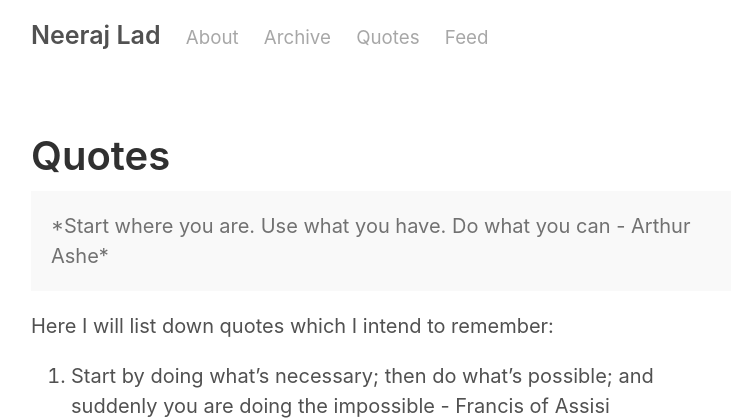
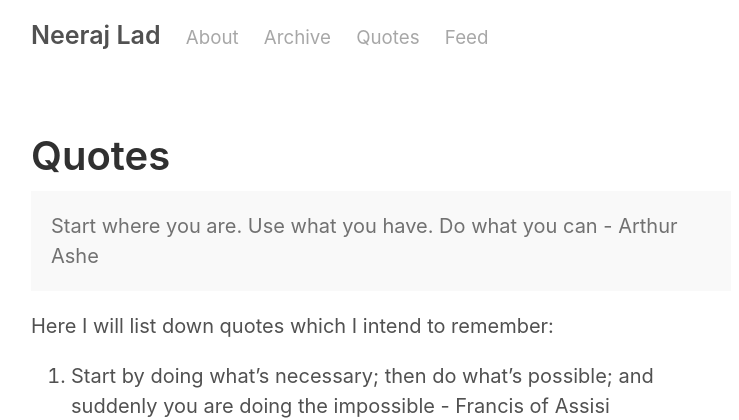
Before and after one commit to neeraj-lad/neeraj-lad.github.io, a Jekyll site: the page built from quotes.md, in a window 1280 px wide. Shown: the top 420 px of the page, without its empty margins (259-998 px from the left). Built offline with Jekyll 4.4.1, drawn with Linux system fonts in a browser that asks for light colours.

```diff
--- a/quotes.md
+++ b/quotes.md
@@ -4,7 +4,7 @@ title: Quotes
 ---
 
 <p class="message">
-*Start where you are. Use what you have. Do what you can - Arthur Ashe*
+Start where you are. Use what you have. Do what you can - Arthur Ashe
 </p>
 
 Here I will list down quotes which I intend to remember:
```
